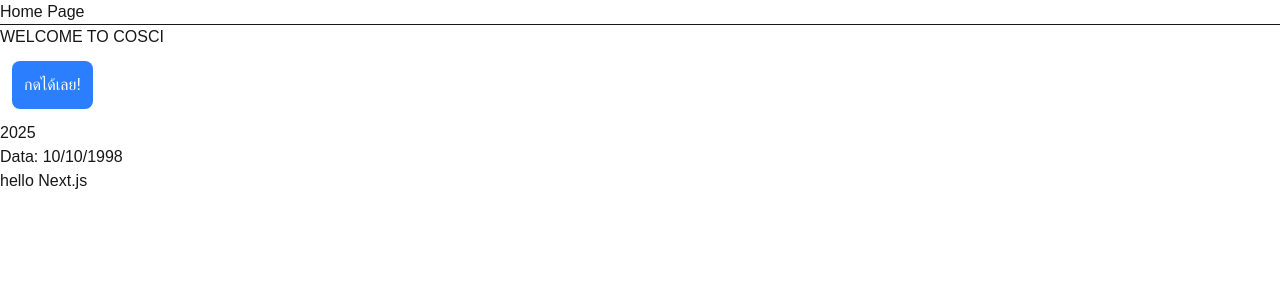
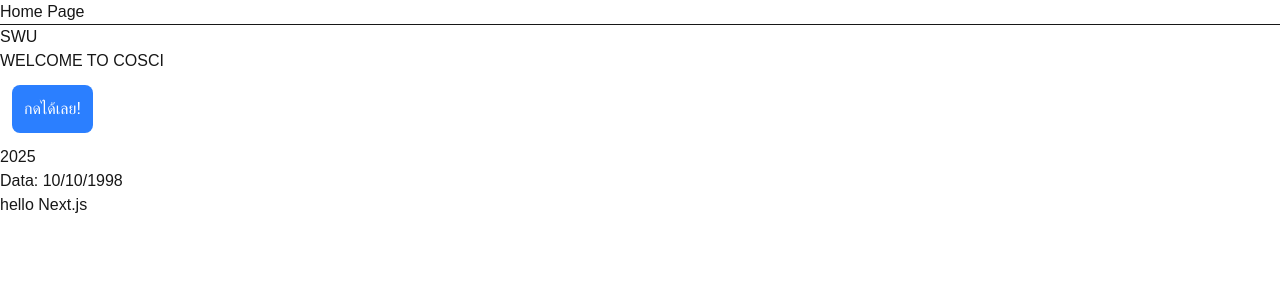
Before and after one commit to Panachaya/nextjscosci, a Next.js app: page / in a window 1280 px wide. Shown: the top 300 px of the page. Built offline with nearby package versions, Linux system fonts and the light colour scheme.

Commit message:
add handtitle

```diff
--- a/src/app/components/AppWelcome.tsx
+++ b/src/app/components/AppWelcome.tsx
@@ -1,15 +1,20 @@
 'use client'
 
-export default function AppWelcome(){
+type AppWelcomeProps = {
+    handTitle: string
+    isShow: boolean;
+}
+
+export default function AppWelcome({handTitle, isShow}: AppWelcomeProps ){
     const title = 'Welcome to cosci';
     const currentYear =  <p>2025</p>;
-    const isShow = true;
     const handleClick = () =>{
         alert('Hello TypeScipt');
     }
 
     return(
         <>
+            <h1>{handTitle}</h1>
             <p>{title.toUpperCase()}</p>
             <button className="bg-blue-500 p-3 m-3 text-white rounded-lg" onClick={handleClick}>กดได้เลย!</button>
             {currentYear}
--- a/src/app/page.tsx
+++ b/src/app/page.tsx
@@ -6,7 +6,7 @@ export default function Home() {
     <>
       <h1>Home Page</h1>
       <hr/>
-      <AppWelcome/>
+      <AppWelcome handTitle="SWU" isShow={true}/>
       </>
   );
 }
```
